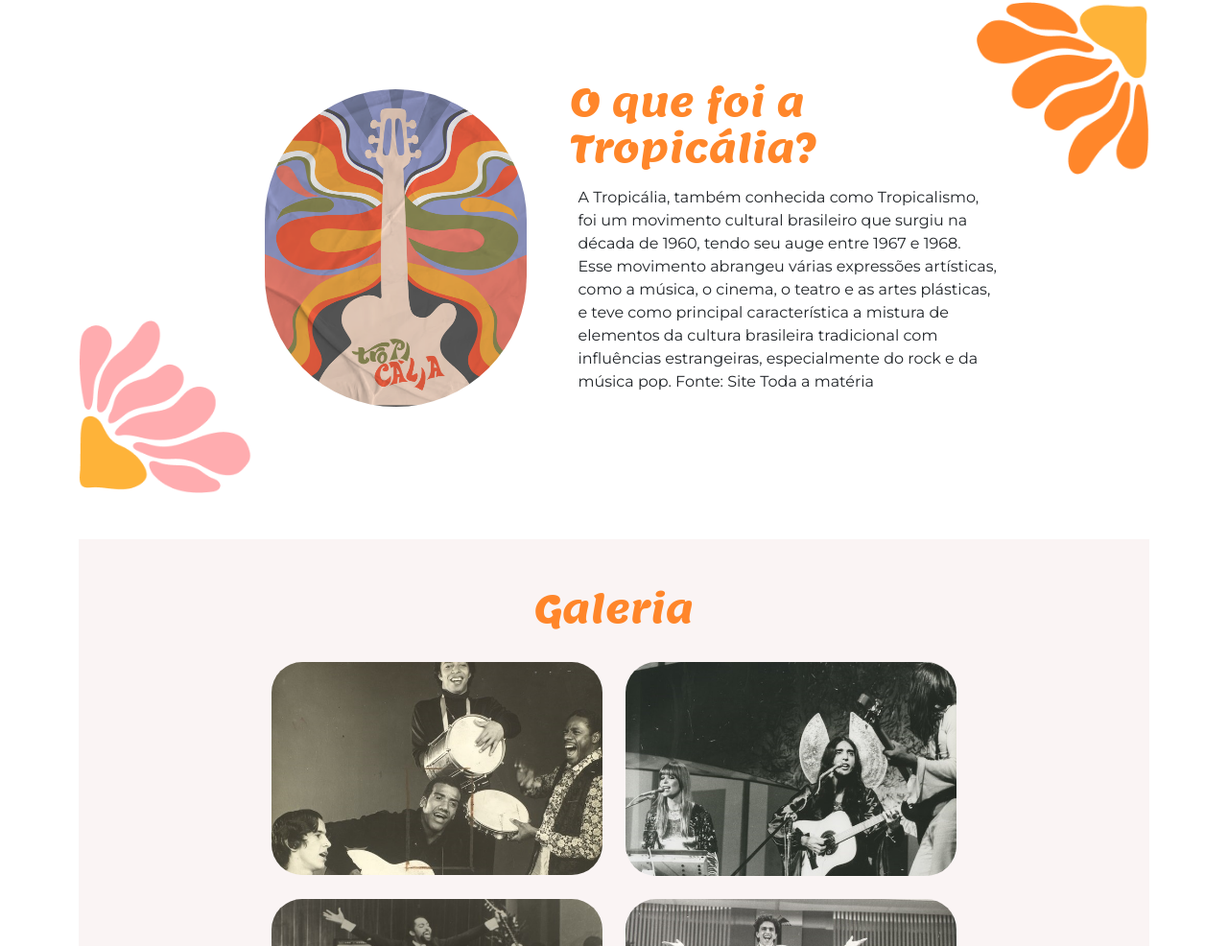
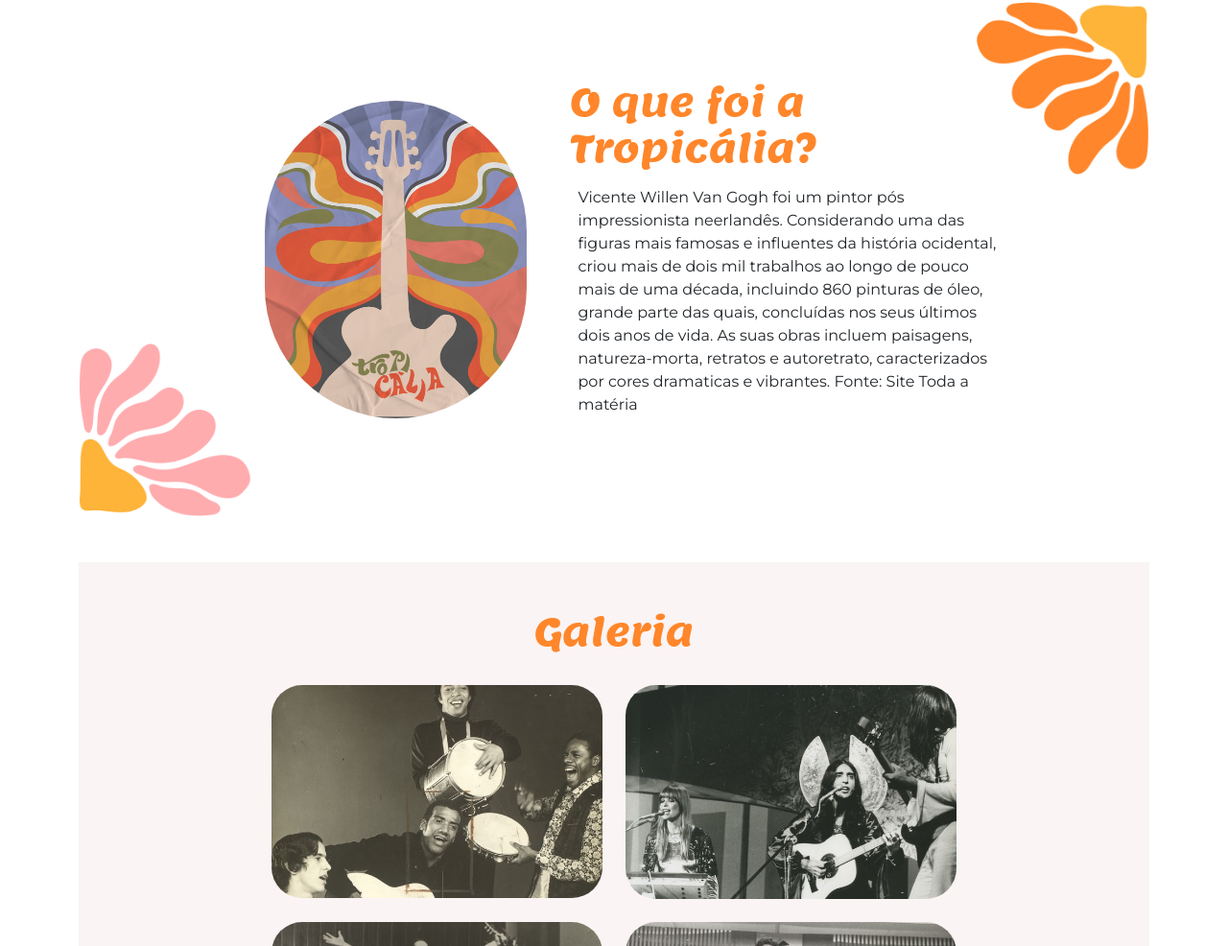
Before and after one commit to yasmim292007/yasmimaraujo3, a plain HTML site: page index.html in a window 1280 px wide. Shown: the part 1007-1993 px from the top of the page at 96% size. Drawn offline with nearby package versions, Linux system fonts and the light colour scheme.

Commit message:
Update index.html

```diff
--- a/index.html
+++ b/index.html
@@ -58,11 +58,11 @@
                 </div>
                 <div class="col-5">
                     <h2>O que foi a Tropicália?</h2>
-                    <p class="p-2">A Tropicália, também conhecida como Tropicalismo, foi um movimento cultural
-                        brasileiro que surgiu na década de 1960, tendo seu auge entre 1967 e 1968. Esse movimento
-                        abrangeu várias expressões artísticas, como a música, o cinema, o teatro e as artes plásticas, e
-                        teve como principal característica a mistura de elementos da cultura brasileira tradicional com
-                        influências estrangeiras, especialmente do rock e da música pop. Fonte: Site Toda a matéria</p>
+                    <p class="p-2">Vicente Willen Van Gogh foi um pintor pós impressionista neerlandês. Considerando
+                        uma das figuras mais famosas e influentes da história ocidental, criou mais de dois mil
+                        trabalhos ao longo de pouco mais de uma década, incluindo 860 pinturas de óleo, grande parte
+                        das quais, concluídas nos seus últimos dois anos de vida. As suas obras incluem paisagens,
+                        natureza-morta, retratos e autoretrato, caracterizados por cores dramaticas e vibrantes. Fonte: Site Toda a matéria</p>
                 </div>
             </div>
         </section>
```
